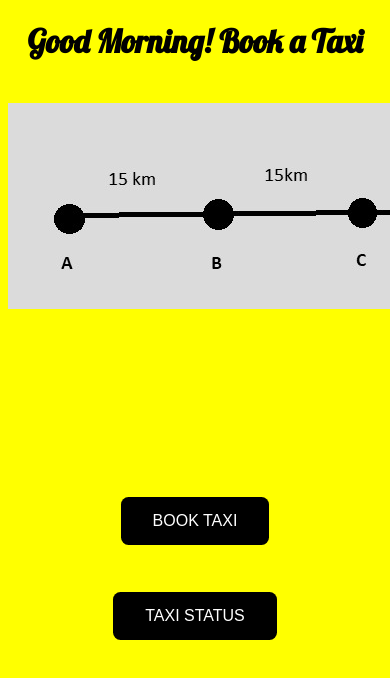
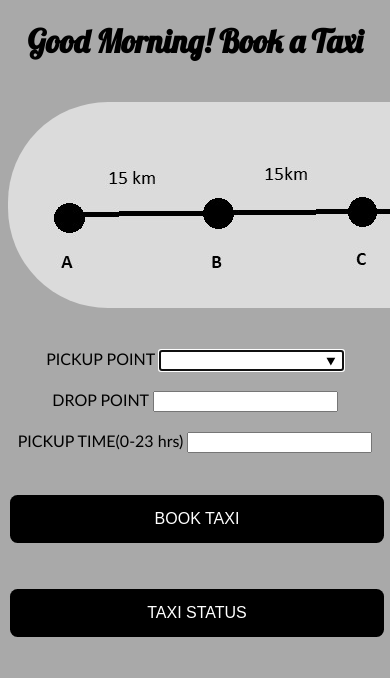
Before and after one commit to Kiruthika-Jayabalan/taxi-booking-application, a plain HTML site: page index.html in a window 390 px wide. Shown: the top 678 px of the page. Drawn offline with Linux system fonts and the light colour scheme.

Commit message:
Update style.css

```diff
--- a/style.css
+++ b/style.css
@@ -1,19 +1,43 @@
-html, body
+body
 {
-    font-family:Lobster;
+    font-family: 'Trebuchet MS', 'Lucida Sans Unicode', 'Lucida Grande', 'Lucida Sans', Arial, sans-serif;
     text-align: center ;
-    background-color: yellow;
-    height:100%;
+    background-color: darkgrey;
 }
 
-label{
-    margin-left: auto;
-    margin-right: auto;
-    float:right;
-    margin-right: 550px;
-    font-family: 'Lucida Sans', 'Lucida Sans Regular', 'Lucida Grande', 'Lucida Sans Unicode', Geneva, Verdana, sans-serif;
+#container{
+    font-family: 'Trebuchet MS', 'Lucida Sans Unicode', 'Lucida Grande', 'Lucida Sans', Arial, sans-serif;
+    border-radius: 5px;
+    padding: 20px;
     font-weight: bold;
 }
+
+img{
+    border-radius: 100px;
+}
+
+.col25
+{
+  float: left;
+  display: flex;
+  justify-content: flex-end;
+  width: 49%;
+}
+
+.col75
+{
+  float: right;
+  display: flex;
+  justify-content: flex-start;
+  width: 50%;
+}
+
+@media screen and (max-width: 600px) {
+    .col25, .col75, input[type=button] {
+      width: 100%;
+      margin-top: 0;
+    }
+  }
 
 table
 {
@@ -57,8 +81,9 @@ table tbody tr:last-of-type
     margin-right: auto;
 }
 
-input[type="button"] {
-    background-color: #000000;
+input[type="button"]
+ {
+ background-color: #000000;
   border: none;
   border-radius: 2mm;
   color: white;
@@ -69,4 +94,4 @@ input[type="button"] {
   font-size: 16px;
   margin: 4px 2px;
   cursor: pointer;
-  }
+}
```
